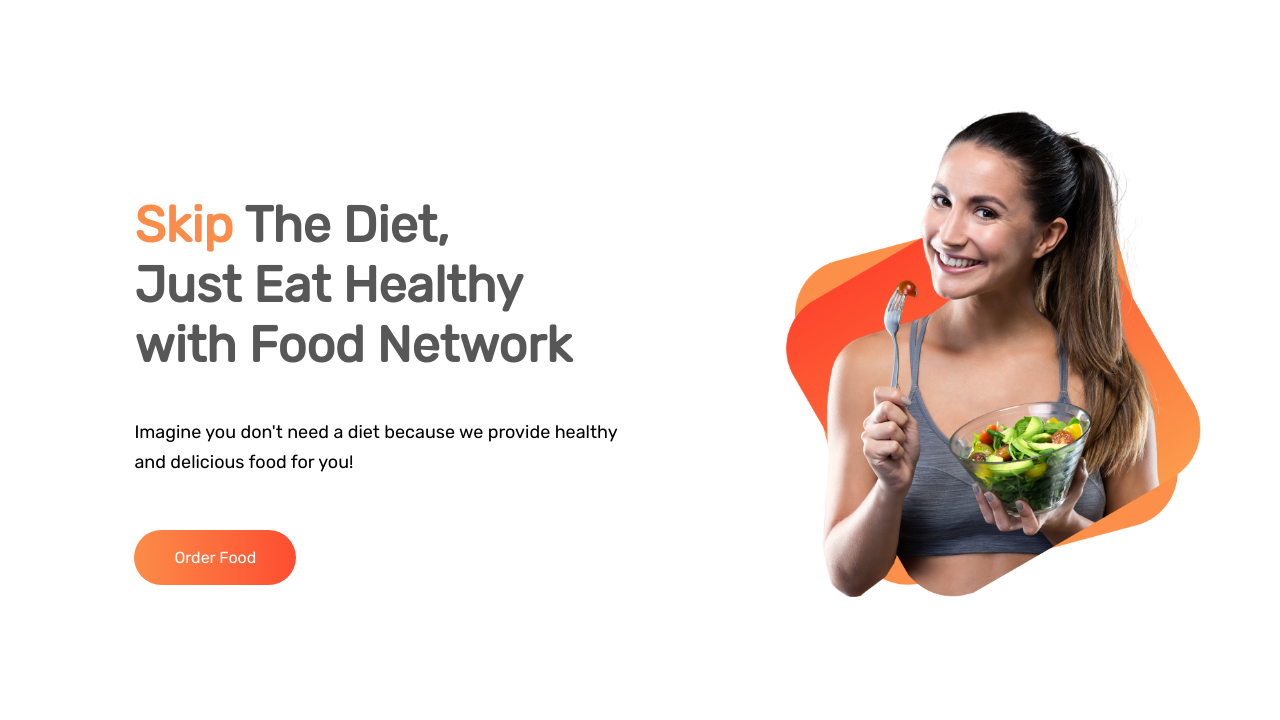
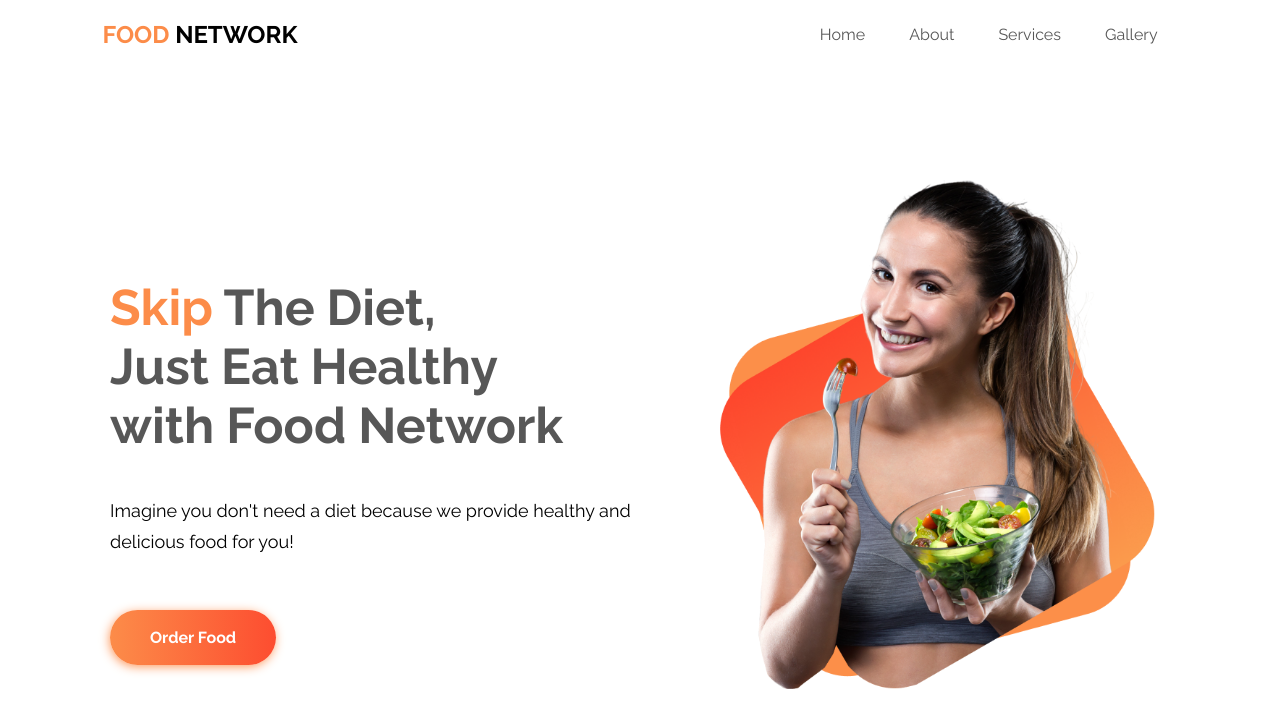
Before and after one commit to noyondey1/assignment1-food-network, a plain HTML site: page index.html in a window 1280 px wide. Shown: the top 720 px of the page. Drawn offline with Linux system fonts and the light colour scheme.

Commit message:
errors has fixed

```diff
--- a/index.html
+++ b/index.html
@@ -8,11 +8,22 @@
     <title>Food Network</title>
     <link rel="preconnect" href="https://fonts.googleapis.com">
     <link rel="preconnect" href="https://fonts.gstatic.com" crossorigin>
-    <link href="https://fonts.googleapis.com/css2?family=Rubik&display=swap" rel="stylesheet">
+    <link href="https://fonts.googleapis.com/css2?family=Raleway:wght@400;600;700;900&display=swap" rel="stylesheet">
     <link rel="stylesheet" href="style.css">
 </head>
 
 <body>
+    <header>
+        <div class="logo">
+            <h2> <span class="colored">FOOD</span> NETWORK</h2>
+        </div>
+        <ul class="navlinks">
+            <li><a href="#">Home</a></li>
+            <li><a href="#">About</a></li>
+            <li><a href="#">Services</a></li>
+            <li><a href="#">Gallery</a></li>
+        </ul>
+    </header>
     <section class="top flex-container">
         <div class="half-part">
             <h1><span class="colored">Skip</span> The Diet,<br> Just Eat Healthy<br> with Food Network</h1>
@@ -43,17 +54,17 @@
             <div class="recipe-items">
                 <img src="./images/food/Project Cover.jpg" alt="">
                 <h2>Recipe Title</h2>
-                <p>Lorem ipsum dolor sit amet consectetur, adipisicing elit. Neque commodi non, debitis totam eligendi deleniti quo magnam</p>
+                <p>We measure the days of the week by how much the corn has grown. You can almost see it grow with your own eyes. So when the stalks are stripped and the ears are plump and juicy.</p>
             </div>
             <div class="recipe-items">
                 <img src="./images/food/Project Cover.png" alt="">
                 <h2>Recipe Title</h2>
-                <p>Lorem ipsum dolor sit amet consectetur, adipisicing elit. Neque commodi non, debitis totam eligendi deleniti quo magnam</p>
+                <p>Georgia claims the fruit as theirs, but lots of Southern states grow hefty harvests and believe their stone fruits to be the best. Whether from Georgia or neighboring Alabama</p>
             </div>
             <div class="recipe-items">
                 <img src="./images/food/Project Cover1.jpg" alt="">
                 <h2>Recipe Title</h2>
-                <p>Lorem ipsum dolor sit amet consectetur, adipisicing elit. Neque commodi non, debitis totam eligendi deleniti quo magnam</p>
+                <p>You can probably find green tomatoes on menus year round, but the best ones come in the summer, just as the vines are starting to grow heavy with their crop.</p>
             </div>
         </div>
     </section>
--- a/style.css
+++ b/style.css
@@ -1,5 +1,7 @@
+/* Universal area */
 body {
-    font-family: 'Rubik', sans-serif;
+    font-family: 'Raleway', sans-serif;
+    margin: 0;
 }
 
 h1 {
@@ -11,6 +13,24 @@ h1 {
 
 p{
     line-height: 1.7;
+}
+
+header{
+    display: flex;
+    justify-content: space-between;
+    align-items: center;
+    padding: 0 8%;
+}
+
+.navlinks li{
+    list-style-type: none;
+    display: inline-block;
+    margin: 0 20px;
+}
+
+.navlinks li a{
+    text-decoration: none;
+    color: #575757;
 }
 
 .colored{
@@ -26,11 +46,11 @@ p{
     display: flex;
     justify-content: center;
     align-items: center;
+    padding: 0 4%;
 }
 
 .half-part {
     width: 50%;
-    margin-left: 5%;
     padding-left: 5%;
 }
 
@@ -44,6 +64,8 @@ p{
     padding: 18px 40px;
     border-radius: 50px;
     color: white;
+    box-shadow: -1px 2px 11px -1px #fc8c49;
+    font-weight: bold;
 }
 
 .half-part p {
@@ -59,13 +81,16 @@ p{
     margin-bottom: 100px;
 }
 
+
 .middle-image img{
     width: 60%;
     padding-left: 20%;
+
 }
 
 .middle-text{
     padding-right: 10%;
+    margin-bottom: 5%;
 }
 
 .recipe{
@@ -76,13 +101,12 @@ p{
     text-align: center;
 }
 
-
 .recipe-items{
     width: 40%;
-    margin-left: 5%;
-    margin-right: 1%;
+    margin-left: 3%;
+    margin-right: 3%;
     padding: 15px;
-    box-shadow: 10px 10px 30px gray;
+    box-shadow: 10px 10px 30px grey;
     border-radius: 30px;
 }
 
```
